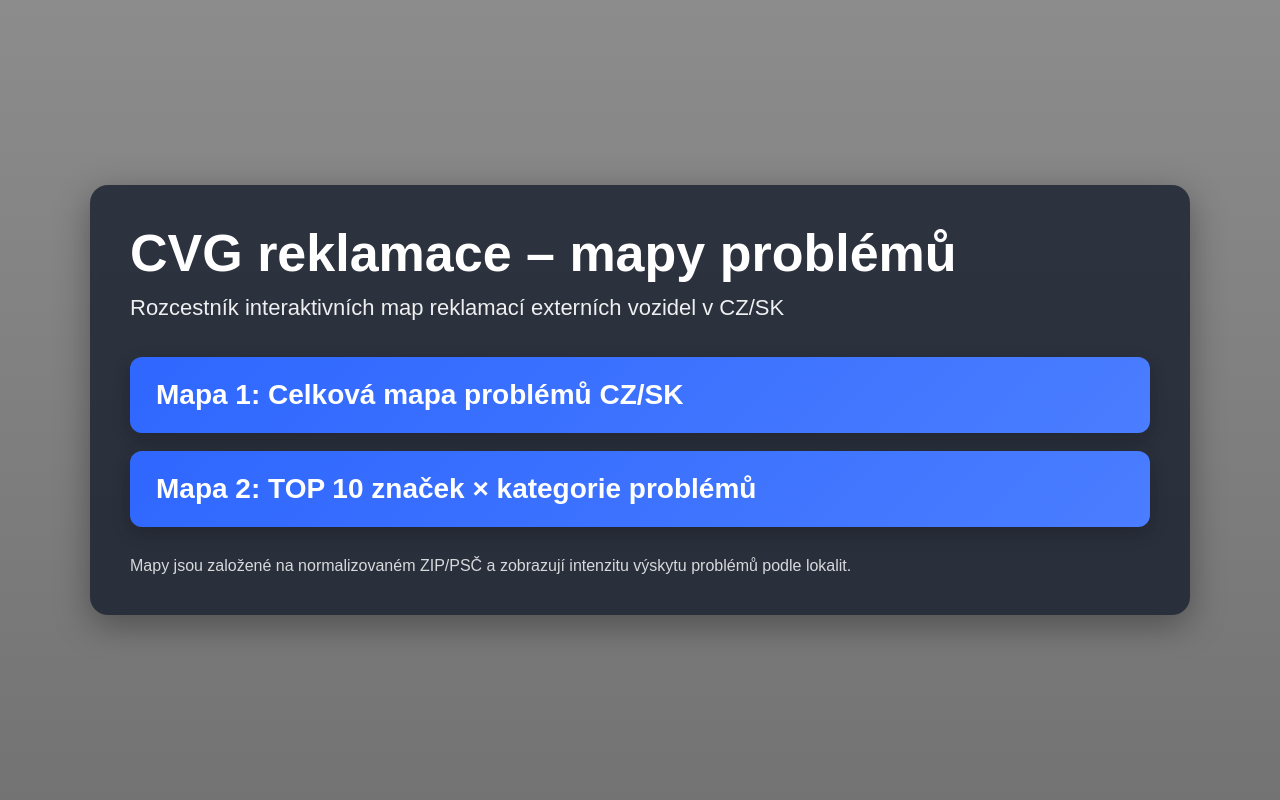
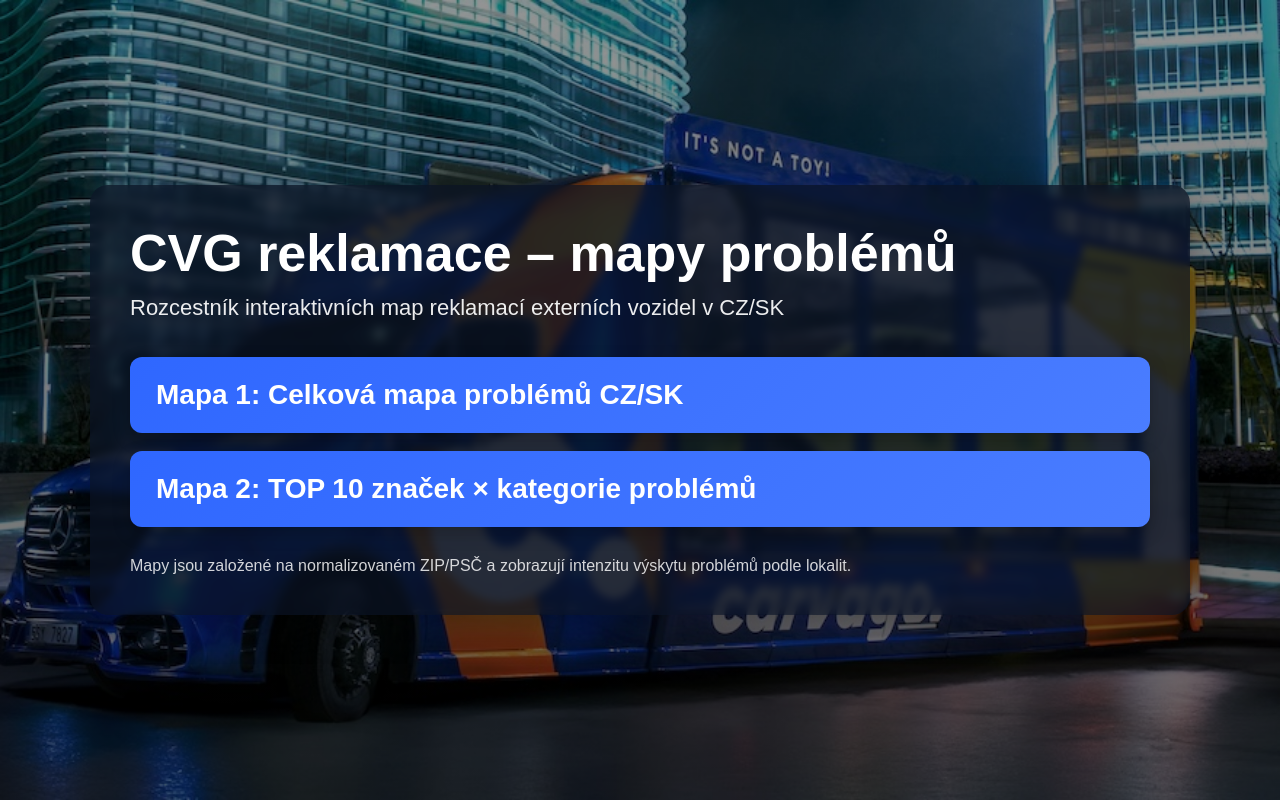
Before and after one commit to marekdvorak-cvg/CVGcomplaintproblemscategory, a plain HTML site: page index.html in a window 1280 px wide. Drawn offline with Linux system fonts and the light colour scheme.

Commit message:
Update index.html

```diff
--- a/index.html
+++ b/index.html
@@ -13,10 +13,13 @@
       margin: 0;
       font-family: Arial, sans-serif;
       color: white;
-      background-image: linear-gradient(rgba(0,0,0,0.45), rgba(0,0,0,0.55)), url("background.jpg");
+      background-image:
+        linear-gradient(rgba(0,0,0,0.42), rgba(0,0,0,0.58)),
+        url("Carvago-5_noc_still.jpg");
       background-size: cover;
-      background-position: center;
+      background-position: center center;
       background-repeat: no-repeat;
+      background-attachment: fixed;
       min-height: 100vh;
       display: flex;
       align-items: center;
@@ -39,6 +42,7 @@
       margin-bottom: 12px;
       font-size: 52px;
       line-height: 1.1;
+      font-weight: 800;
     }
 
     .subtitle {
@@ -100,6 +104,7 @@
 <body>
   <div class="container">
     <h1>CVG reklamace – mapy problémů</h1>
+
     <div class="subtitle">
       Rozcestník interaktivních map reklamací externích vozidel v CZ/SK
     </div>
```
